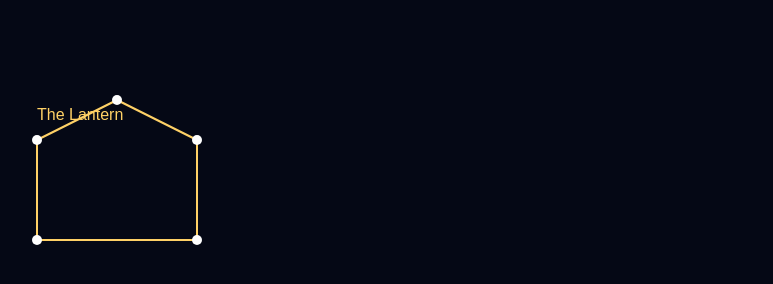
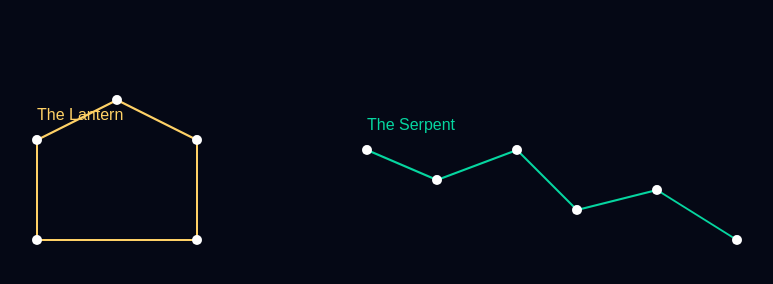
Before and after one commit to FreeTheSlave/cosmology, a plain HTML site: page ConstellationViewer.html in a window 1280 px wide. Shown: the whole page, without its empty margins (83-856 px from the left). Drawn offline with Linux system fonts and the light colour scheme.

Commit message:
Update ConstellationViewer.html

```diff
--- a/ConstellationViewer.html
+++ b/ConstellationViewer.html
@@ -42,6 +42,26 @@ const data = {
         ["C","D"],
         ["D","E"],
         ["E","A"]
+      ]
+    },
+
+    {
+      name:"The Serpent",
+      color:"#06d6a0",
+      stars:[
+        {id:"A",x:450,y:150},
+        {id:"B",x:520,y:180},
+        {id:"C",x:600,y:150},
+        {id:"D",x:660,y:210},
+        {id:"E",x:740,y:190},
+        {id:"F",x:820,y:240}
+      ],
+      connections:[
+        ["A","B"],
+        ["B","C"],
+        ["C","D"],
+        ["D","E"],
+        ["E","F"]
       ]
     }
   ]
```
